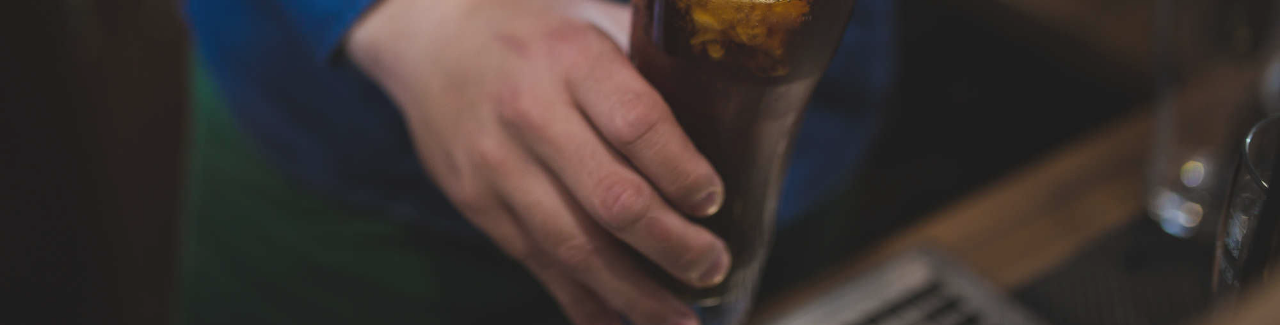
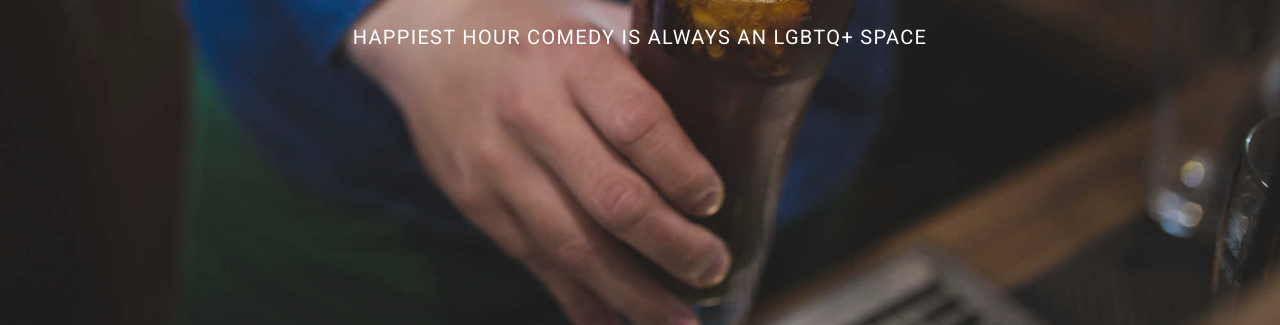
Before and after one commit to AsafGerchak/HappiestHourComedyStatic, a website: page index.html in a window 1280 px wide. Shown: the part 475-800 px from the top of the page. Drawn offline with Linux system fonts and the light colour scheme.

Commit message:
safe space! :rainbow:

```diff
--- a/assets/css/_headers.scss
+++ b/assets/css/_headers.scss
@@ -87,6 +87,10 @@
 		&:first-of-type {
 			margin-bottom: 5px;
 		}
+
+		&:last-of-type {
+			font-size: 1em;
+		}
 	} // h2
 
 	span {
@@ -95,7 +99,7 @@
 	}
 
 	.sponsor {
-		margin-top: 20px;
+		margin: 20px 0 40px 0;
 
 		p,
 		img {
--- a/index.html
+++ b/index.html
@@ -53,6 +53,8 @@
 						</a>
 					</div> <!-- /.sponsor -->
 
+					<h2>Happiest Hour Comedy is ALWAYS an LGBTQ+ space</h2>
+
 				</div> <!-- /.showDetails -->
 
 			</div> <!-- /.headerInfo -->
```
Also changed, not shown: assets/css/mini.css, assets/css/style.css.
